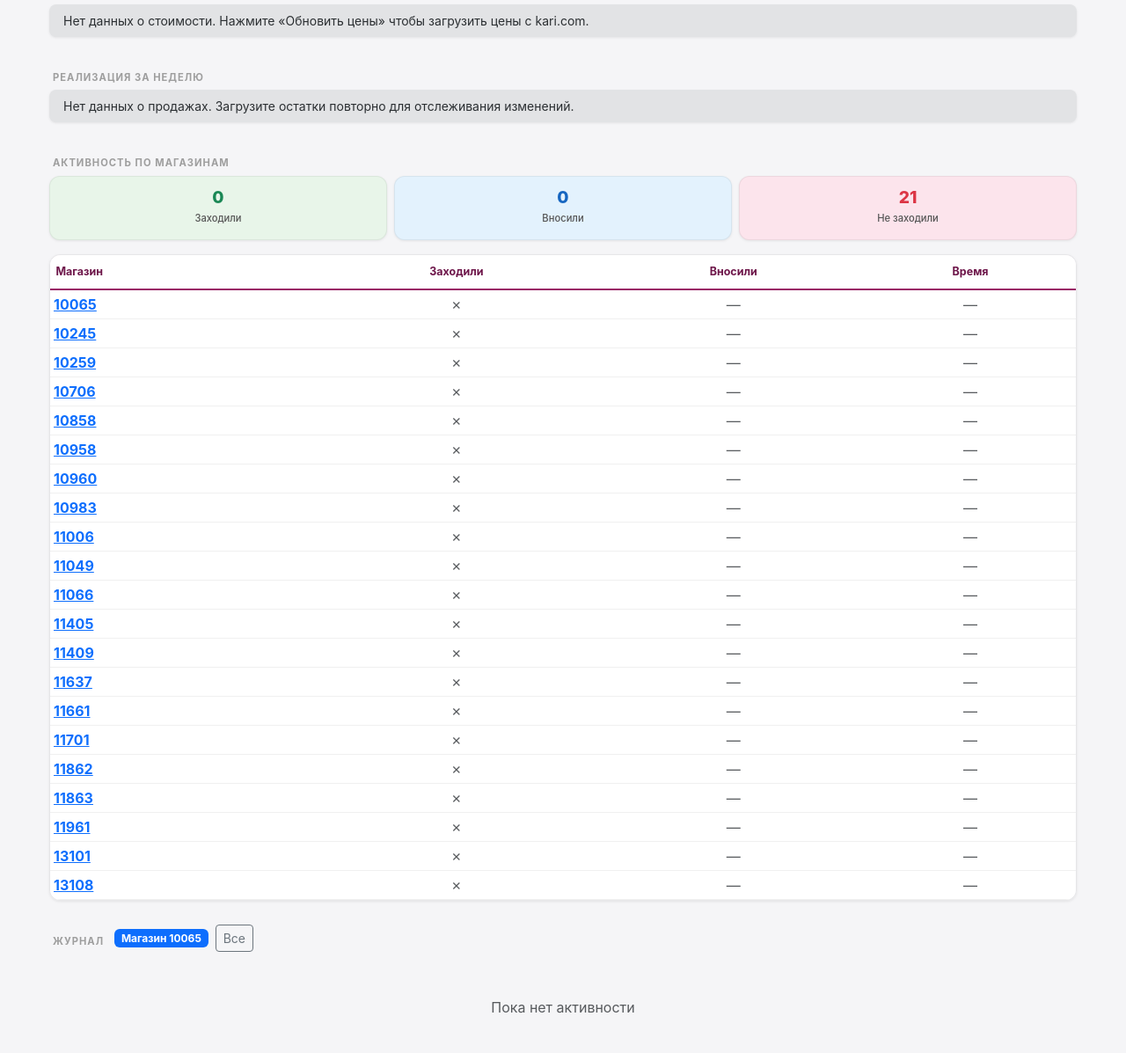
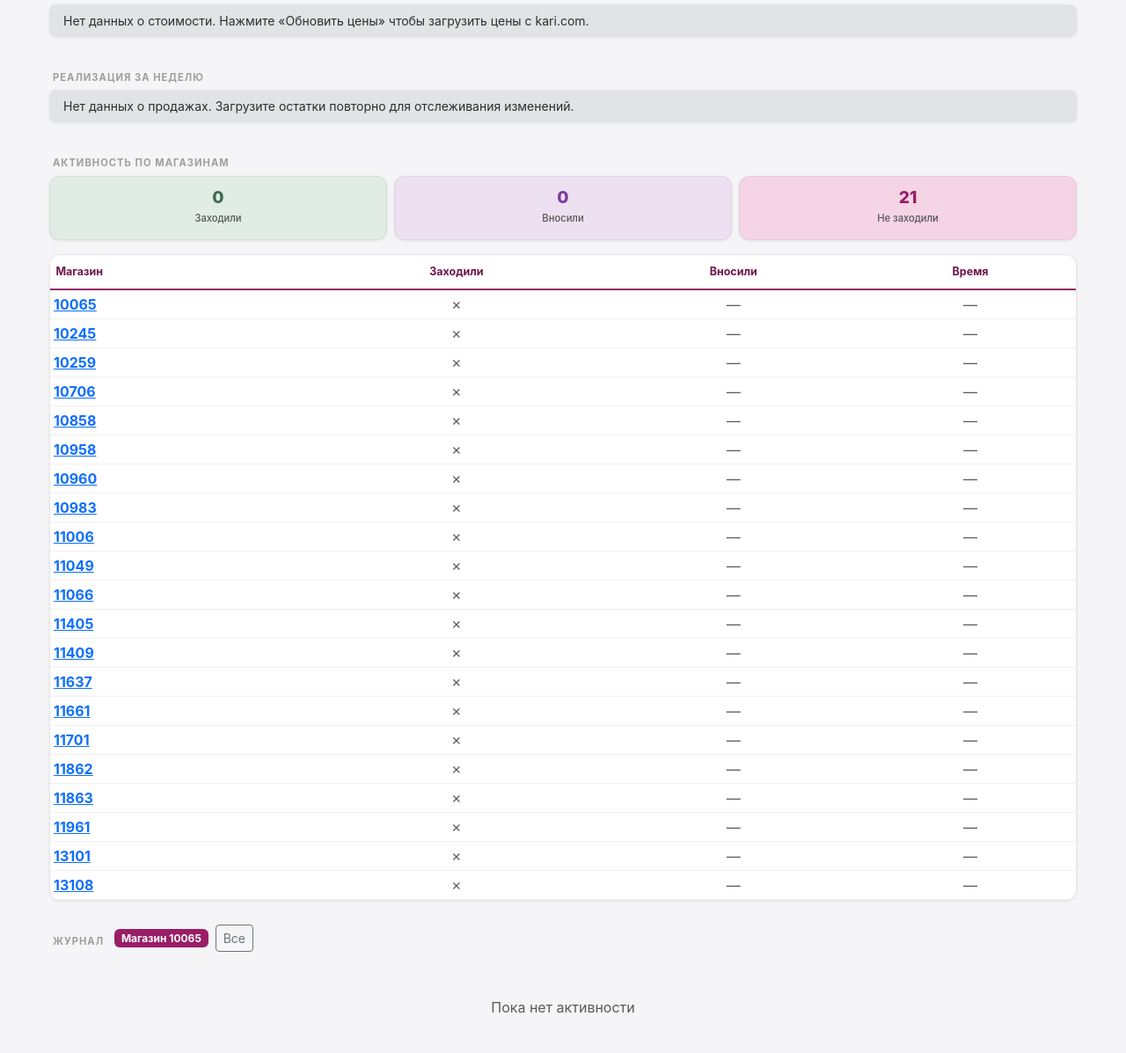
Before and after one commit to kcernaeva471-ux/kari-expiry, a Flask app: page /activity?store=10065 in a window 1280 px wide. Shown: the part 263-1460 px from the top of the page at 88% size. Run offline with Flask 3, Linux system fonts and the light colour scheme; the visitor is signed in with stand-in values (Sample User, id 1); data comes from the database, SQL or seed files in the repository; data that the repository does not hold is empty.

Commit message:
Harmonize all colors with brand palette: CSS variables + unified halftones
Replace all hardcoded Bootstrap/Material colors (greens, oranges, yellows,
reds, blues) with harmonious halftones derived from brand purple #991E66.
CSS variables for status colors, progress bars, badges, and text throughout
all templates (activity, dashboard, store_detail) and config CATEGORY_STYLES.

Co-Authored-By: Claude Opus 4.6 <noreply@anthropic.com>

```diff
--- a/static/style.css
+++ b/static/style.css
@@ -6,6 +6,23 @@
     --kari-light: #f9f0f5;
     --kari-pink: #e8a0c8;
     --kari-gradient: linear-gradient(135deg, #991E66 0%, #c2185b 50%, #e91e63 100%);
+    /* Гармоничные полутона для статусов (на базе kari-purple) */
+    --status-critical-bg: #f5d5e5;
+    --status-critical-text: #991E66;
+    --status-warning-bg: #f0dde8;
+    --status-warning-text: #8b3a6a;
+    --status-caution-bg: #ebe0f0;
+    --status-caution-text: #6b457a;
+    --status-ok-bg: #e0ece4;
+    --status-ok-text: #3d6b50;
+    --status-info-bg: #ede0f0;
+    --status-info-text: #7b3a9a;
+    --status-neutral-bg: #f0edf2;
+    --status-neutral-text: #555;
+    /* Прогресс-бары гармоничные */
+    --bar-good: #6a9e7e;
+    --bar-mid: #c09060;
+    --bar-bad: #c2456a;
     --shadow-sm: 0 1px 3px rgba(0,0,0,0.08);
     --shadow-md: 0 4px 12px rgba(0,0,0,0.1);
     --shadow-lg: 0 8px 24px rgba(0,0,0,0.12);
@@ -555,9 +572,15 @@ body {
     font-size: 0.75rem;
 }
 
-/* Оранжевый (70%) и жёлтый (50%) */
-.bg-brown { background-color: #e65100 !important; color: #fff; }
-.bg-yellow { background-color: #fdd835 !important; color: #333; }
+/* Оранжевый (70%) и жёлтый (50%) — гармоничные */
+.bg-brown { background-color: #a84868 !important; color: #fff; }
+.bg-yellow { background-color: #c09060 !important; color: #fff; }
+
+/* Гармоничные бейджи вместо Bootstrap */
+.badge.bg-success { background: var(--bar-good) !important; }
+.badge.bg-danger { background: var(--bar-bad) !important; }
+.badge.bg-primary { background: var(--kari-purple) !important; }
+.badge.bg-info { background: var(--status-info-bg) !important; color: var(--status-info-text) !important; }
 
 /* ── Инструкция ───────────────────────────────────────────────────── */
 
@@ -592,7 +615,7 @@ body {
 
 .progress {
     border-radius: 10px;
-    background: #e0e0e0;
+    background: #ece4e8;
     overflow: visible;
     position: relative;
 }
@@ -605,6 +628,17 @@ body {
     min-width: 28px;
     text-shadow: 0 1px 1px rgba(0,0,0,0.2);
 }
+/* Гармоничные цвета прогресс-баров вместо Bootstrap */
+.progress-bar.bg-success { background: var(--bar-good) !important; }
+.progress-bar.bg-warning { background: var(--bar-mid) !important; color: #fff !important; }
+.progress-bar.bg-danger { background: var(--bar-bad) !important; }
+
+/* Гармоничные текстовые цвета */
+.table-modern .text-success,
+.summary-card .text-success { color: var(--status-ok-text) !important; }
+.table-modern .text-danger,
+.summary-card .text-danger { color: var(--status-critical-text) !important; }
+.store-stats .text-danger { color: var(--bar-bad) !important; }
 
 /* ── Алерты ────────────────────────────────────────────────────────── */
 
@@ -678,12 +712,13 @@ body {
 .log-entry {
     padding: 10px 14px;
     font-size: 0.82rem;
-    border-left: 3px solid #e0e0e0;
+    border-left: 3px solid #e0d5e0;
 }
-.log-entry[data-action="login"] { border-left-color: #2196f3; }
-.log-entry[data-action="add_batch"] { border-left-color: #4caf50; }
-.log-entry[data-action="delete_batch"] { border-left-color: #f44336; }
-.log-entry[data-action="no_expiry"] { border-left-color: #00bcd4; }
+.log-entry[data-action="login"] { border-left-color: var(--kari-pink); }
+.log-entry[data-action="add_batch"] { border-left-color: var(--bar-good); }
+.log-entry[data-action="delete_batch"] { border-left-color: var(--bar-bad); }
+.log-entry[data-action="no_expiry"] { border-left-color: #9a8aaa; }
+.log-entry[data-action="promo_photo"] { border-left-color: var(--kari-purple); }
 
 /* ── Мобильная оптимизация ─────────────────────────────────────────── */
 
--- a/templates/activity.html
+++ b/templates/activity.html
@@ -80,7 +80,7 @@
                 <td class="text-end d-none d-sm-table-cell">{{ s.no_expiry }}</td>
                 <td class="text-end d-none d-sm-table-cell">
                     {% if s.get('testers', 0) > 0 %}
-                        <span style="color: #e91e90;">{{ s.testers }}</span>
+                        <span style="color: var(--kari-purple);">{{ s.testers }}</span>
                     {% else %}
                         <span class="text-muted">—</span>
                     {% endif %}
@@ -103,7 +103,7 @@
                 <td class="text-center">
                     {% set ps = promo_status.get(s.store_number, {}) %}
                     {% if ps.get('uploaded_today') %}
-                        <span style="color: #2e7d32; font-size: 1.1rem; cursor: pointer;"
+                        <span style="color: var(--status-ok-text); font-size: 1.1rem; cursor: pointer;"
                               title="Фото загружено ({{ ps.photo_count }})"
                               onclick="showPhotos('{{ s.store_number }}')">✓ {{ ps.photo_count }}</span>
                     {% elif s.not_filled < s.total %}
@@ -156,32 +156,32 @@
 {% if losses.totals.total > 0 %}
 <div class="row g-2 mb-3">
     <div class="col-6 col-sm">
-        <div class="summary-card" style="background: #f8d7da;">
-            <div class="count text-danger" style="font-size: 1.2rem;">{{ '{:,.0f}'.format(losses.totals.expired).replace(',', ' ') }} ₽</div>
+        <div class="summary-card" style="background: var(--status-critical-bg);">
+            <div class="count" style="font-size: 1.2rem; color: var(--status-critical-text);">{{ '{:,.0f}'.format(losses.totals.expired).replace(',', ' ') }} ₽</div>
             <small>Просрочен</small>
         </div>
     </div>
     <div class="col-6 col-sm">
-        <div class="summary-card" style="background: #ffe0b2;">
-            <div class="count" style="font-size: 1.2rem; color: #e65100;">{{ '{:,.0f}'.format(losses.totals.d70).replace(',', ' ') }} ₽</div>
+        <div class="summary-card" style="background: var(--status-warning-bg);">
+            <div class="count" style="font-size: 1.2rem; color: var(--status-warning-text);">{{ '{:,.0f}'.format(losses.totals.d70).replace(',', ' ') }} ₽</div>
             <small>Скидка 70%</small>
         </div>
     </div>
     <div class="col-6 col-sm">
-        <div class="summary-card" style="background: #fff9c4;">
-            <div class="count" style="font-size: 1.2rem; color: #f57f17;">{{ '{:,.0f}'.format(losses.totals.d50).replace(',', ' ') }} ₽</div>
+        <div class="summary-card" style="background: var(--status-caution-bg);">
+            <div class="count" style="font-size: 1.2rem; color: var(--status-caution-text);">{{ '{:,.0f}'.format(losses.totals.d50).replace(',', ' ') }} ₽</div>
             <small>Скидка 50%</small>
         </div>
     </div>
     <div class="col-6 col-sm">
-        <div class="summary-card" style="background: #e8e8e8;">
-            <div class="count" style="font-size: 1.2rem; color: #333;">{{ '{:,.0f}'.format(losses.totals.total).replace(',', ' ') }} ₽</div>
+        <div class="summary-card" style="background: var(--status-neutral-bg);">
+            <div class="count" style="font-size: 1.2rem; color: var(--status-neutral-text);">{{ '{:,.0f}'.format(losses.totals.total).replace(',', ' ') }} ₽</div>
             <small>Итого стоимость</small>
         </div>
     </div>
     <div class="col-6 col-sm">
-        <div class="summary-card" style="background: {{ '#d4edda' if avg_pct >= 80 else ('#fff3cd' if avg_pct >= 50 else '#f8d7da') }};">
-            <div class="count" style="font-size: 1.2rem; color: {{ '#198754' if avg_pct >= 80 else ('#856404' if avg_pct >= 50 else '#dc3545') }};">{{ avg_pct }}%</div>
+        <div class="summary-card" style="background: {{ 'var(--status-ok-bg)' if avg_pct >= 80 else ('var(--status-caution-bg)' if avg_pct >= 50 else 'var(--status-critical-bg)') }};">
+            <div class="count" style="font-size: 1.2rem; color: {{ 'var(--status-ok-text)' if avg_pct >= 80 else ('var(--status-caution-text)' if avg_pct >= 50 else 'var(--status-critical-text)') }};">{{ avg_pct }}%</div>
             <small>Заполнено (сред.)</small>
         </div>
     </div>
@@ -236,9 +236,9 @@
             {% set spct = completion_map.get(s.store_number, 0) %}
             <tr class="loss-center-row" data-lcid="{{ lns.cid }}" style="display:none;">
                 <td><a href="/store/{{ s.store_number }}" class="store-link">{{ s.store_number }}</a></td>
-                <td class="text-end text-danger">{{ '{:,.0f}'.format(s.expired).replace(',', ' ') }}</td>
-                <td class="text-end d-none d-sm-table-cell" style="color: #e65100;">{{ '{:,.0f}'.format(s.d70).replace(',', ' ') }}</td>
-                <td class="text-end d-none d-sm-table-cell" style="color: #f57f17;">{{ '{:,.0f}'.format(s.d50).replace(',', ' ') }}</td>
+                <td class="text-end" style="color: var(--status-critical-text);">{{ '{:,.0f}'.format(s.expired).replace(',', ' ') }}</td>
+                <td class="text-end d-none d-sm-table-cell" style="color: var(--status-warning-text);">{{ '{:,.0f}'.format(s.d70).replace(',', ' ') }}</td>
+                <td class="text-end d-none d-sm-table-cell" style="color: var(--status-caution-text);">{{ '{:,.0f}'.format(s.d50).replace(',', ' ') }}</td>
                 <td class="text-end fw-bold">{{ '{:,.0f}'.format(s.total).replace(',', ' ') }} ₽</td>
                 <td>
                     <div class="progress" style="height: 18px;">
@@ -286,32 +286,32 @@
 
 <div class="row g-2 mb-3">
     <div class="col-6 col-sm">
-        <div class="summary-card" style="background: #c8e6c9;">
-            <div class="count text-success" style="font-size: 1.2rem;">{{ sns.total_sold }} шт</div>
+        <div class="summary-card" style="background: var(--status-ok-bg);">
+            <div class="count" style="font-size: 1.2rem; color: var(--status-ok-text);">{{ sns.total_sold }} шт</div>
             <small>Всего продано</small>
         </div>
     </div>
     <div class="col-6 col-sm">
-        <div class="summary-card" style="background: #e8f5e9;">
-            <div class="count" style="font-size: 1.2rem; color: #2e7d32;">{{ sns.sold_normal }}</div>
+        <div class="summary-card" style="background: var(--status-neutral-bg);">
+            <div class="count" style="font-size: 1.2rem; color: var(--status-neutral-text);">{{ sns.sold_normal }}</div>
             <small>Обычные</small>
         </div>
     </div>
     <div class="col-6 col-sm">
-        <div class="summary-card" style="background: #fff9c4;">
-            <div class="count" style="font-size: 1.2rem; color: #f57f17;">{{ sns.sold_d50 }}</div>
+        <div class="summary-card" style="background: var(--status-caution-bg);">
+            <div class="count" style="font-size: 1.2rem; color: var(--status-caution-text);">{{ sns.sold_d50 }}</div>
             <small>Скидка 50%</small>
         </div>
     </div>
     <div class="col-6 col-sm">
-        <div class="summary-card" style="background: #ffe0b2;">
-            <div class="count" style="font-size: 1.2rem; color: #e65100;">{{ sns.sold_d70 }}</div>
+        <div class="summary-card" style="background: var(--status-warning-bg);">
+            <div class="count" style="font-size: 1.2rem; color: var(--status-warning-text);">{{ sns.sold_d70 }}</div>
             <small>Скидка 70%</small>
         </div>
     </div>
     <div class="col-6 col-sm">
-        <div class="summary-card" style="background: #f8d7da;">
-            <div class="count text-danger" style="font-size: 1.2rem;">{{ sns.sold_expired }}</div>
+        <div class="summary-card" style="background: var(--status-critical-bg);">
+            <div class="count" style="font-size: 1.2rem; color: var(--status-critical-text);">{{ sns.sold_expired }}</div>
             <small>Просрочено</small>
         </div>
     </div>
@@ -335,10 +335,10 @@
             <tr>
                 <td><a href="/store/{{ s.store_number }}" class="store-link">{{ s.store_number }}</a></td>
                 <td class="text-end fw-bold">{{ s.total_sold }}</td>
-                <td class="text-end text-success d-none d-sm-table-cell">{{ s.sold_normal }}</td>
-                <td class="text-end d-none d-sm-table-cell" style="color: #f57f17;">{{ s.sold_d50 }}</td>
-                <td class="text-end" style="color: #e65100;">{{ s.sold_d70 }}</td>
-                <td class="text-end text-danger">{{ s.sold_expired }}</td>
+                <td class="text-end d-none d-sm-table-cell" style="color: var(--status-ok-text);">{{ s.sold_normal }}</td>
+                <td class="text-end d-none d-sm-table-cell" style="color: var(--status-caution-text);">{{ s.sold_d50 }}</td>
+                <td class="text-end" style="color: var(--status-warning-text);">{{ s.sold_d70 }}</td>
+                <td class="text-end" style="color: var(--status-critical-text);">{{ s.sold_expired }}</td>
             </tr>
             {% endfor %}
         </tbody>
@@ -376,20 +376,20 @@
 
 <div class="row g-2 mb-3">
     <div class="col-4">
-        <div class="summary-card" style="background: #e8f5e9;">
-            <div class="count text-success" style="font-size: 1.2rem;">{{ act_ns.active }}</div>
+        <div class="summary-card" style="background: var(--status-ok-bg);">
+            <div class="count" style="font-size: 1.2rem; color: var(--status-ok-text);">{{ act_ns.active }}</div>
             <small>Заходили</small>
         </div>
     </div>
     <div class="col-4">
-        <div class="summary-card" style="background: #e3f2fd;">
-            <div class="count" style="font-size: 1.2rem; color: #1565c0;">{{ act_ns.entered }}</div>
+        <div class="summary-card" style="background: var(--status-info-bg);">
+            <div class="count" style="font-size: 1.2rem; color: var(--status-info-text);">{{ act_ns.entered }}</div>
             <small>Вносили</small>
         </div>
     </div>
     <div class="col-4">
-        <div class="summary-card" style="background: #fce4ec;">
-            <div class="count text-danger" style="font-size: 1.2rem;">{{ act_ns.inactive }}</div>
+        <div class="summary-card" style="background: var(--status-critical-bg);">
+            <div class="count" style="font-size: 1.2rem; color: var(--status-critical-text);">{{ act_ns.inactive }}</div>
             <small>Не заходили</small>
         </div>
     </div>
@@ -415,14 +415,14 @@
                 </td>
                 <td class="text-center">
                     {% if s and s.logins > 0 %}
-                        <span style="color: #2e7d32; font-size: 1.1rem;">✓</span>
+                        <span style="color: var(--status-ok-text); font-size: 1.1rem;">✓</span>
                     {% else %}
                         <span class="text-muted">✗</span>
                     {% endif %}
                 </td>
                 <td class="text-center">
                     {% if s and (s.batches_added > 0 or s.no_expiry_set > 0) %}
-                        <span style="color: #1565c0; font-size: 1.1rem;">✓</span>
+                        <span style="color: var(--status-info-text); font-size: 1.1rem;">✓</span>
                     {% elif s and s.logins > 0 %}
                         <span class="text-muted">✗</span>
                     {% else %}
@@ -481,7 +481,7 @@
                 {% elif entry.action == 'undo_no_expiry' %}
                     <span class="text-warning">Вернул срок</span>
                 {% elif entry.action == 'promo_photo' %}
-                    <span style="color: #6a1b9a;">📸 Фото акции</span>
+                    <span style="color: var(--kari-purple);">📸 Фото акции</span>
                 {% else %}
                     {{ entry.action }}
                 {% endif %}
--- a/templates/dashboard.html
+++ b/templates/dashboard.html
@@ -99,7 +99,7 @@
                 </div>
             </div>
             <div class="text-end">
-                <span class="fw-bold" style="color: {{ '#198754' if c_pct >= 80 else ('#856404' if c_pct >= 30 else '#dc3545') }};">{{ c_pct }}%</span>
+                <span class="fw-bold" style="color: {{ 'var(--bar-good)' if c_pct >= 80 else ('var(--bar-mid)' if c_pct >= 30 else 'var(--bar-bad)') }};">{{ c_pct }}%</span>
                 <span class="chevron">▶</span>
             </div>
         </div>
@@ -120,7 +120,7 @@
                     &middot; <span class="text-danger fw-bold">{{ s['ПРОСРОЧЕН'] }} просроч.</span>
                 {% endif %}
                 {% if s.get('Скидка 70%', 0) > 0 %}
-                    &middot; <span style="color:#e65100">{{ s['Скидка 70%'] }} (70%)</span>
+                    &middot; <span style="color: var(--status-warning-text);">{{ s['Скидка 70%'] }} (70%)</span>
                 {% endif %}
                 {% if s.not_filled > 0 %}
                     &middot; <span class="text-secondary">{{ s.not_filled }} ост.</span>
@@ -128,7 +128,7 @@
             </div>
         </div>
         <div class="store-progress">
-            <div class="fw-bold small text-end" style="color: {{ '#198754' if pct >= 80 else ('#856404' if pct >= 30 else '#dc3545') }}; font-size:0.85rem;">
+            <div class="fw-bold small text-end" style="color: {{ 'var(--bar-good)' if pct >= 80 else ('var(--bar-mid)' if pct >= 30 else 'var(--bar-bad)') }}; font-size:0.85rem;">
                 {{ pct }}%
             </div>
             <div class="progress" style="height:6px; width:50px;">
```
Also changed, not shown: config.py (+4 -4 lines), templates/store_detail.html (+15 -15 lines).
